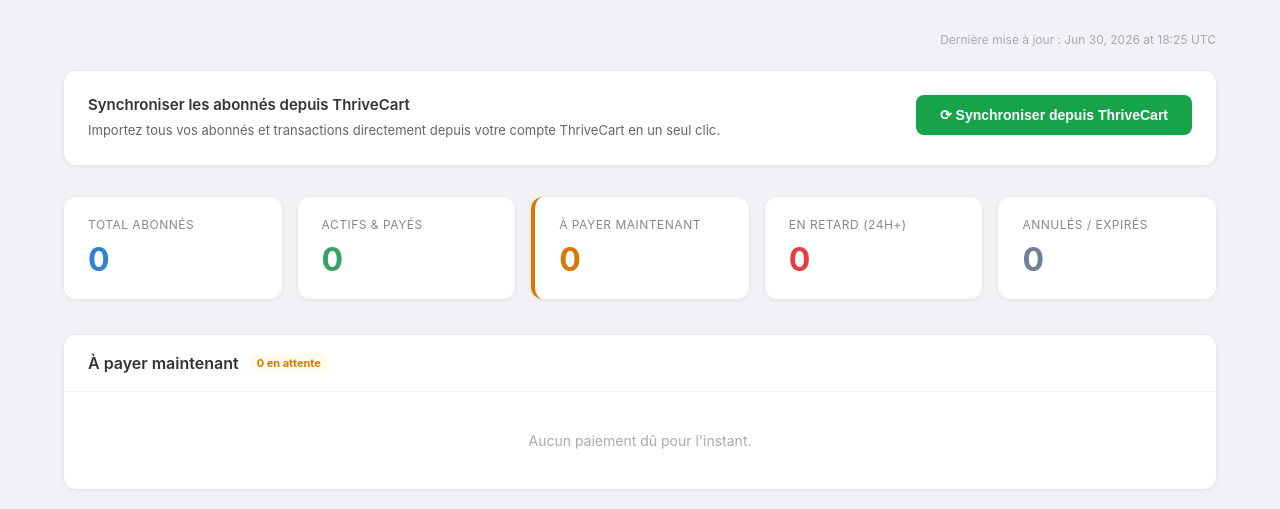
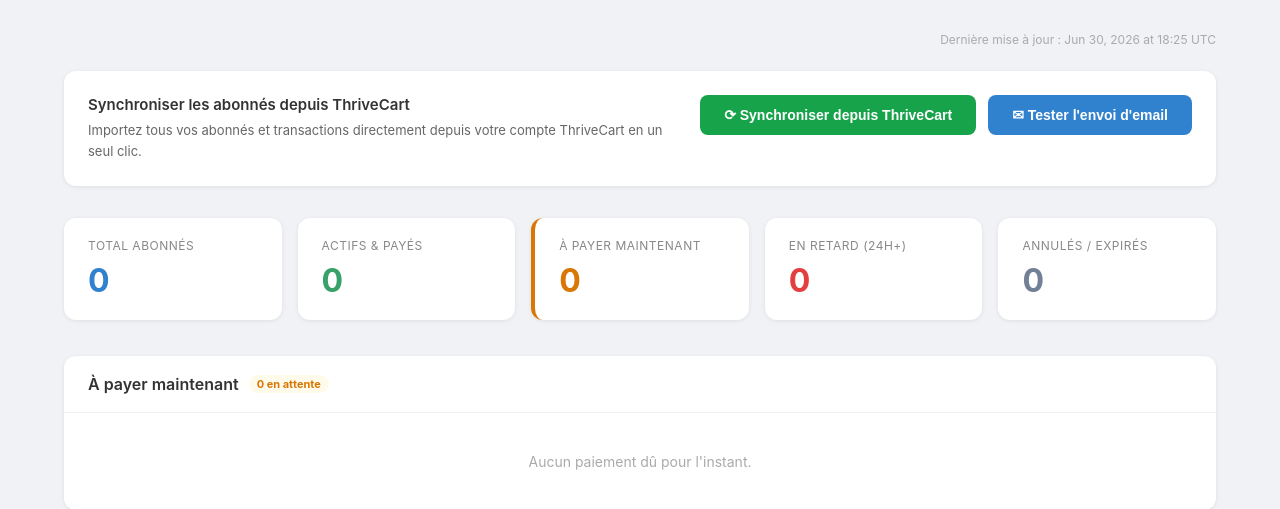
Before and after one commit to omar2445/thrivecart-monitor, a FastAPI app: page / in a window 1280 px wide. Shown: the part 64-573 px from the top of the page. Run offline with FastAPI, Linux system fonts and the light colour scheme.

Commit message:
feat: add test email button to verify SMTP config

```diff
--- a/main.py
+++ b/main.py
@@ -17,6 +17,7 @@
 from sqlalchemy.orm import Session
 
 from database import SessionLocal, get_db, init_db
+from email_service import send_overdue_alert
 from models import Subscription
 from scheduler import create_scheduler
 from webhook import process_webhook
@@ -268,6 +269,28 @@
     return _render_dashboard(request, db)
 
 
+@app.api_route("/test-email", methods=["GET", "POST"], response_class=HTMLResponse, tags=["Dashboard"])
+async def test_email(request: Request, db: Session = Depends(get_db)):
+    notify_email = os.getenv("NOTIFY_EMAIL", "")
+    if not notify_email:
+        return _render_dashboard(request, db,
+            "NOTIFY_EMAIL n'est pas configuré dans Railway → Variables.", "error")
+    try:
+        await send_overdue_alert([{
+            "customer_name": "Jean Dupont (test)",
+            "customer_email": "test@example.com",
+            "product_name": "Abonnement mensuel",
+            "amount": 99.0,
+            "next_payment_date": datetime.utcnow(),
+        }])
+        return _render_dashboard(request, db,
+            f"Email de test envoyé avec succès à {notify_email}. Vérifiez votre boîte de réception (et les spams).", "success")
+    except Exception as exc:
+        logger.exception("Test email failed: %s", exc)
+        return _render_dashboard(request, db,
+            f"Échec de l'envoi : {exc}", "error")
+
+
 def _upsert_from_api_row(db: Session, row: dict) -> bool:
     """Save one transaction row from ThriveCart API into the DB. Returns True if new."""
     customer = row.get("customer", {})
--- a/templates/dashboard.html
+++ b/templates/dashboard.html
@@ -169,11 +169,18 @@
       <h3>Synchroniser les abonnés depuis ThriveCart</h3>
       <p>Importez tous vos abonnés et transactions directement depuis votre compte ThriveCart en un seul clic.</p>
     </div>
-    <form method="POST" action="/sync-thrivecart">
-      <button type="submit" style="background:#16a34a;color:white;border:none;border-radius:8px;padding:12px 24px;font-size:14px;font-weight:600;cursor:pointer;">
-        ⟳ Synchroniser depuis ThriveCart
-      </button>
-    </form>
+    <div style="display:flex;gap:12px;flex-wrap:wrap;">
+      <form method="POST" action="/sync-thrivecart">
+        <button type="submit" style="background:#16a34a;color:white;border:none;border-radius:8px;padding:12px 24px;font-size:14px;font-weight:600;cursor:pointer;">
+          ⟳ Synchroniser depuis ThriveCart
+        </button>
+      </form>
+      <form method="POST" action="/test-email">
+        <button type="submit" style="background:#3182ce;color:white;border:none;border-radius:8px;padding:12px 24px;font-size:14px;font-weight:600;cursor:pointer;">
+          ✉ Tester l'envoi d'email
+        </button>
+      </form>
+    </div>
   </div>
 
   <!-- Summary Cards -->
```
